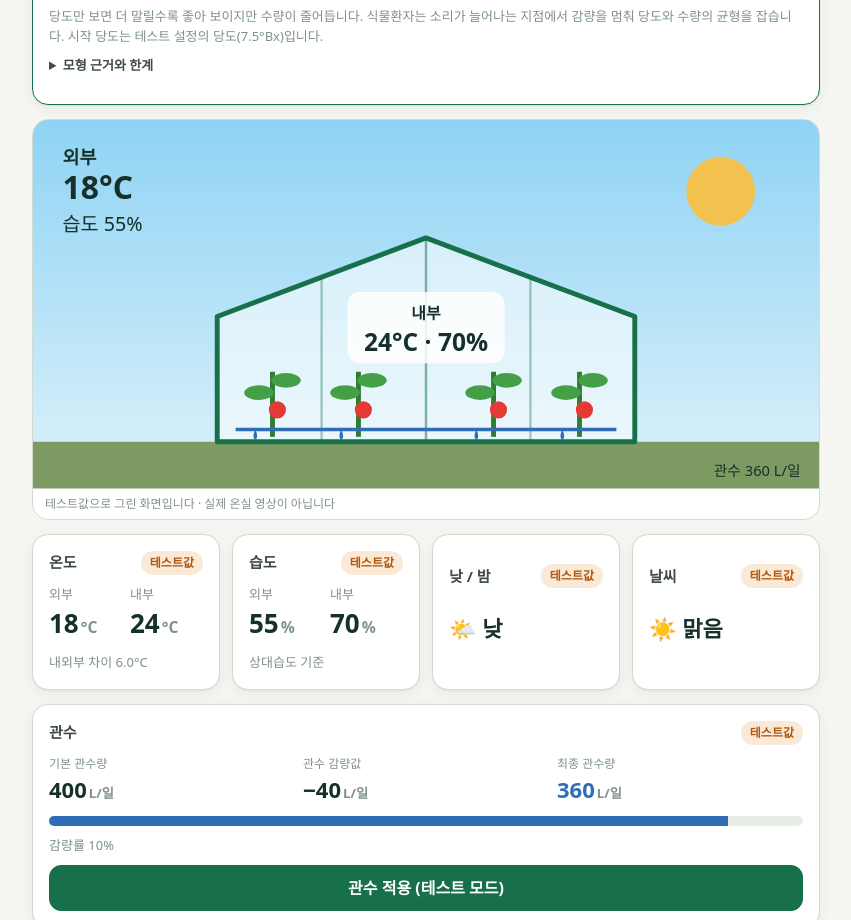
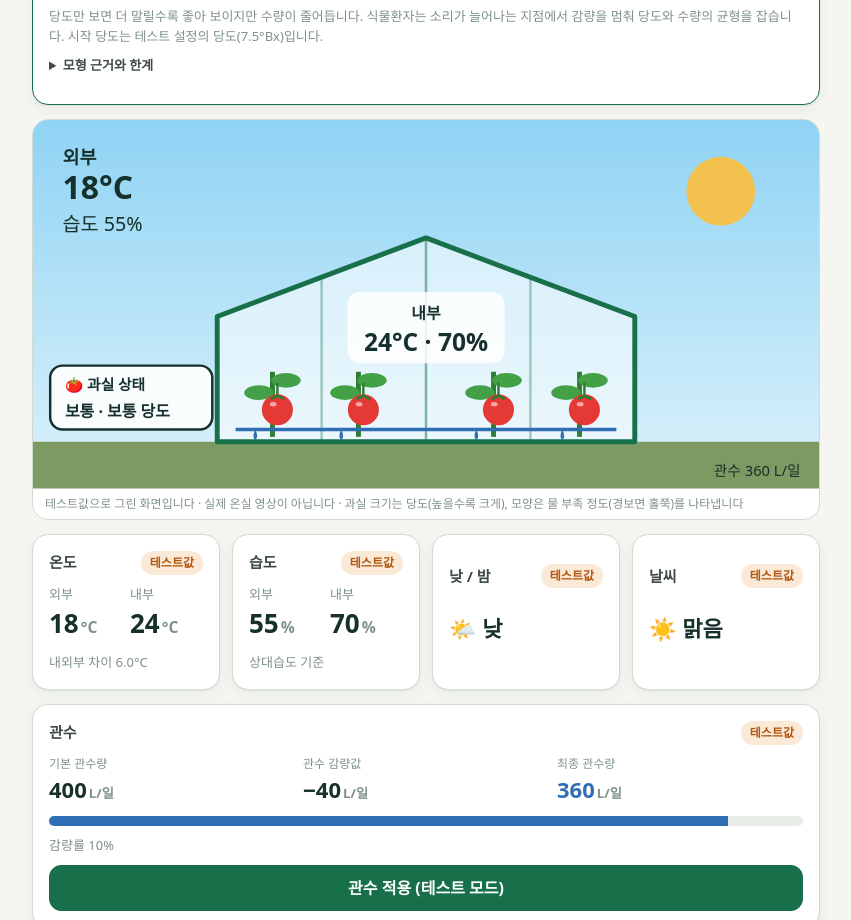
Before and after one commit to skysky02209/sikmul-hwanja, a React (Vite) app: page / in a window 1280 px wide. Shown: the part 1480-2400 px from the top of the page, without its empty margins (4-855 px from the left). Built offline with nearby package versions, Linux system fonts and the light colour scheme.

Commit message:
deploy sikmul-hwanja 2026-10-08 11:02

```diff
--- a/src/ui/components/Dashboard.jsx
+++ b/src/ui/components/Dashboard.jsx
@@ -65,7 +65,12 @@
 
       <GrowthSimCard sim={sim} baseBrixInput={quality.brix.value} />
 
-      <GreenhouseScene s={sceneSettings} finalIrrigation={irrigation.final.value} />
+      <GreenhouseScene
+        s={sceneSettings}
+        finalIrrigation={irrigation.final.value}
+        fruitBrix={simActive ? sim.brix : sim.conditions.target}
+        signal={sim.conditions.signal.state}
+      />
 
       <div className="grid">
         <article className="card">
--- a/src/ui/components/GreenhouseScene.jsx
+++ b/src/ui/components/GreenhouseScene.jsx
@@ -5,12 +5,33 @@
   night: { clear: ['#0F1E36', '#27406B'], cloudy: ['#1D2733', '#3B4652'], rain: ['#151D26', '#2F3A46'], snow: ['#26313D', '#55616E'] },
 }
 
-/** 온실 단면 그림 — 외부/내부 값과 낮·밤, 날씨, 관수를 한 장에 보여 준다 */
-export default function GreenhouseScene({ s, finalIrrigation }) {
+/**
+ * 과실 모양 — 테스트 설정으로 계산한 당도와 식물환자 판정으로 정한다 (실제 측정 아님)
+ * - 당도가 높을수록 과실이 커지고 색이 진해진다
+ * - 물이 모자라(멈춤 신호·경보) 스트레스를 받으면 과실이 홀쭉해지고 잎이 처진다
+ */
+export function fruitLook(brix, signal) {
+  const k = Math.min(1, Math.max(0, (brix - 4) / 6)) // 4°Bx → 0, 10°Bx 이상 → 1
+  const size = 0.7 + 0.9 * k
+  const thin = signal === 'alarm' ? 0.62 : signal === 'brake' ? 0.82 : 1
+  const color = signal === 'alarm' ? '#C9785E' : k >= 0.66 ? '#B71C1C' : k >= 0.33 ? '#E53935' : '#EF7B5A'
+  const label =
+    signal === 'alarm' ? '홀쭉 · 물 부족' : signal === 'brake' ? '살짝 홀쭉' : k >= 0.66 ? '통통 · 고당도' : k >= 0.33 ? '보통 · 보통 당도' : '작음 · 저당도'
+  const tone = signal === 'alarm' ? 'bad' : signal === 'brake' ? 'warn' : k >= 0.66 ? 'good' : 'neutral'
+  return { sx: size * thin, sy: size * (signal === 'alarm' ? 1.05 : 1), color, label, tone, droop: signal === 'alarm' ? 28 : signal === 'brake' ? 12 : 0, wrinkle: signal === 'alarm' }
+}
+
+const FRUIT_TONE = { good: '#17704A', neutral: '#16302B', warn: '#B26A00', bad: '#B3261E' }
+
+/** 온실 단면 그림 — 외부/내부 값과 낮·밤, 날씨, 관수, 과실 상태를 한 장에 보여 준다 */
+export default function GreenhouseScene({ s, finalIrrigation, fruitBrix = s.brix, signal = 'continue' }) {
+  const fruit = fruitLook(fruitBrix, signal)
+  const leaf = signal === 'alarm' ? '#9CAF4A' : signal === 'brake' ? '#6FA544' : '#43A047'
+  const anim = { transition: 'transform 0.6s ease, fill 0.6s ease', transformBox: 'fill-box', transformOrigin: 'center' }
   const [top, bottom] = SKY[s.period][s.weather]
   const night = s.period === 'night'
   const txt = night ? '#F1F5F8' : '#16302B'
-  const desc = `온실 그림: ${labelOf(PERIODS, s.period)}, ${labelOf(WEATHERS, s.weather)}. 외부 ${s.outsideTemp}°C·${s.outsideHumidity}%, 내부 ${s.insideTemp}°C·${s.insideHumidity}%, 최종 관수량 ${finalIrrigation}L/일.`
+  const desc = `온실 그림: ${labelOf(PERIODS, s.period)}, ${labelOf(WEATHERS, s.weather)}. 외부 ${s.outsideTemp}°C·${s.outsideHumidity}%, 내부 ${s.insideTemp}°C·${s.insideHumidity}%, 최종 관수량 ${finalIrrigation}L/일. 과실 상태: ${fruit.label}, 당도 ${fruitBrix.toFixed(1)}°Bx.`
   return (
     <figure className="scene">
       <svg viewBox="0 0 640 300" role="img" aria-label={desc} preserveAspectRatio="xMidYMid meet">
@@ -62,9 +83,15 @@
           {[195, 265, 375, 445].map((x) => (
             <g key={x}>
               <line x1={x} y1="258" x2={x} y2="205" stroke="#2E7D32" strokeWidth="4" />
-              <ellipse cx={x - 11} cy="222" rx="12" ry="6" fill="#43A047" />
-              <ellipse cx={x + 11} cy="212" rx="12" ry="6" fill="#43A047" />
-              <circle cx={x + 4} cy="236" r="7" fill="#E53935" />
+              <ellipse cx={x - 11} cy="222" rx="12" ry="6" fill={leaf} style={{ ...anim, transformOrigin: 'right center', transform: `rotate(${-fruit.droop}deg)` }} />
+              <ellipse cx={x + 11} cy="212" rx="12" ry="6" fill={leaf} style={{ ...anim, transformOrigin: 'left center', transform: `rotate(${fruit.droop}deg)` }} />
+              <line x1={x + 4} y1="214" x2={x + 4} y2="226" stroke="#2E7D32" strokeWidth="2" />
+              <g style={{ ...anim, transform: `scale(${fruit.sx}, ${fruit.sy})` }}>
+                <ellipse cx={x + 4} cy="236" rx="11" ry="11" fill={fruit.color} style={anim} />
+                <ellipse cx={x + 1} cy="232" rx="2.4" ry="1.6" fill="#FFFFFF" opacity={fruit.wrinkle ? 0.15 : 0.55} />
+                {fruit.wrinkle && <path d={`M${x} 231 q4 4 0 9 M${x + 8} 231 q-4 4 0 9`} stroke="#7A3B2B" strokeWidth="1" fill="none" opacity="0.7" />}
+                <path d={`M${x} 228 l4 -2 l4 2`} stroke="#2E7D32" strokeWidth="2" fill="none" strokeLinecap="round" />
+              </g>
             </g>
           ))}
           {/* 관수 라인 */}
@@ -87,8 +114,14 @@
         <g fill={night ? '#F1F5F8' : '#16302B'}>
           <text x="625" y="290" fontSize="12" textAnchor="end">관수 {finalIrrigation} L/일</text>
         </g>
+        {/* 라벨: 과실 상태 */}
+        <g>
+          <rect x="14" y="200" width="132" height="52" rx="10" fill="rgba(255,255,255,0.9)" stroke={FRUIT_TONE[fruit.tone]} strokeWidth="2" />
+          <text x="26" y="220" fontSize="12" fontWeight="700" fill="#16302B">🍅 과실 상태</text>
+          <text x="26" y="242" fontSize="13" fontWeight="800" fill={FRUIT_TONE[fruit.tone]}>{fruit.label}</text>
+        </g>
       </svg>
-      <figcaption className="scene-cap">테스트값으로 그린 화면입니다 · 실제 온실 영상이 아닙니다</figcaption>
+      <figcaption className="scene-cap">테스트값으로 그린 화면입니다 · 실제 온실 영상이 아닙니다 · 과실 크기는 당도(높을수록 크게), 모양은 물 부족 정도(경보면 홀쭉)를 나타냅니다</figcaption>
     </figure>
   )
 }
```
Also changed, not shown: 4 other files (tests, documents, lock files or other folders).
